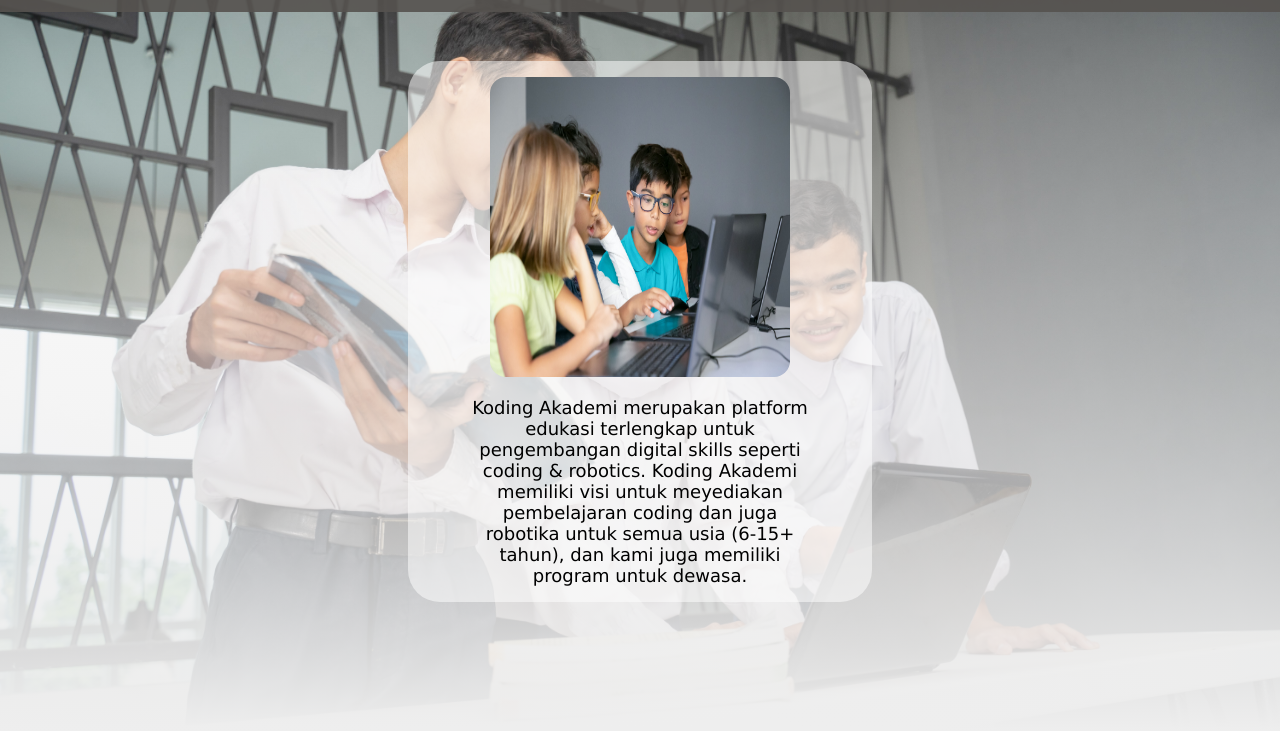
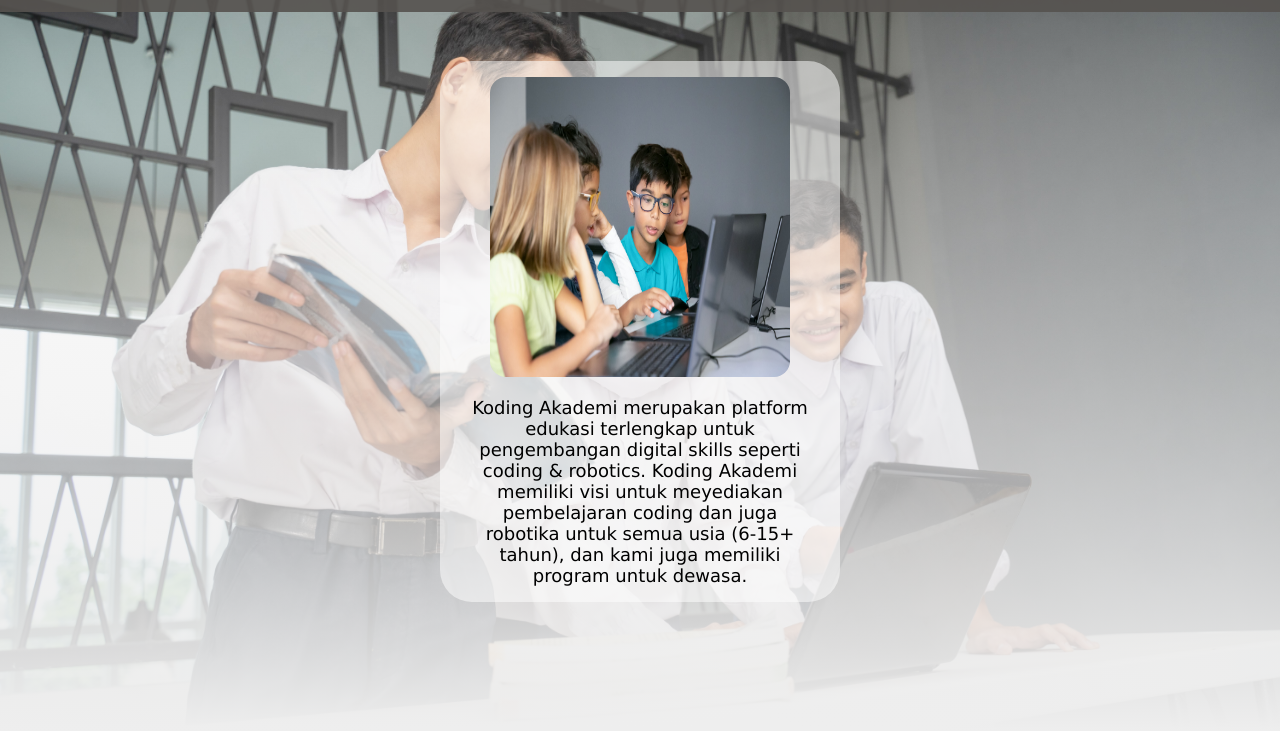
Before and after one commit to agungsuniantara/workshop, a plain HTML site: page index.html in a window 1280 px wide. Shown: the part 69-800 px from the top of the page. Drawn offline with Linux system fonts and the light colour scheme.

Commit message:
Update css.css

```diff
--- a/css.css
+++ b/css.css
@@ -68,7 +68,7 @@ body{
     align-items: center;
     flex-direction: column;
     background-color: rgba(255, 255, 255, 0.523);
-    padding: 1rem 4rem 1rem;
+    padding: 1rem 2rem 1rem;
     border-radius: 2rem;
 }
 
```
